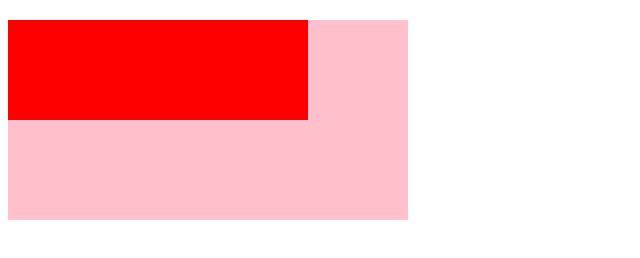
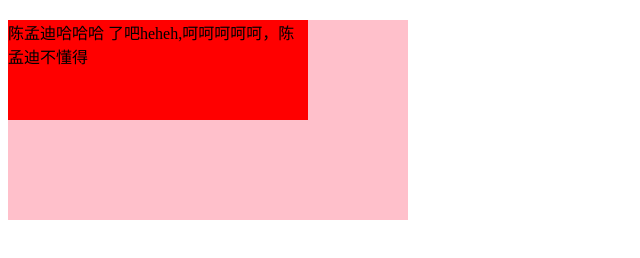
Before and after one commit to 3029590229/f1, a plain HTML site: page index.html in a window 1280 px wide. Shown: the whole page, without its empty margins (0-640 px from the left). Drawn offline with Linux system fonts and the light colour scheme.

Commit message:
增加子盒子文本内容

```diff
--- a/index.html
+++ b/index.html
@@ -23,9 +23,15 @@
 <body>
 
 <div class="hjm">
-    <div class="cmd"></div>
+    <div class="cmd">
+
+
+        陈孟迪哈哈哈 了吧heheh,呵呵呵呵呵，陈孟迪不懂得
+    </div>
 
 </div>
 
+
+
 </body>
 </html>
```
